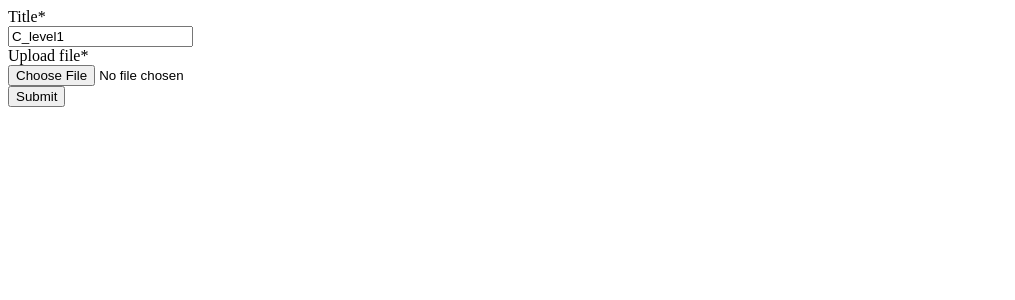
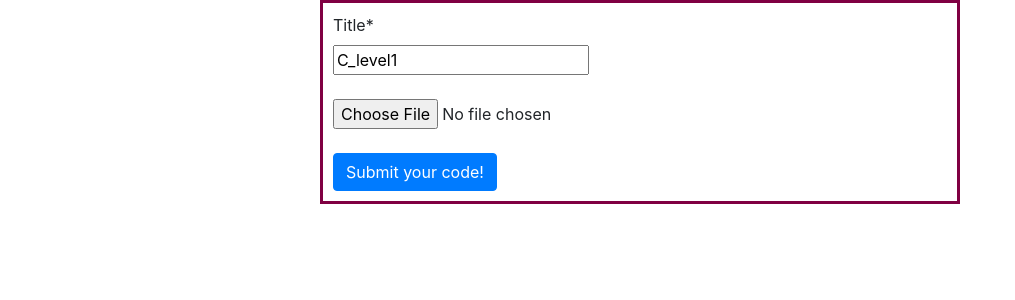
Before and after one commit to Lockers13/codefare, a Django app: page / in a window 1280 px wide. Shown: the top 300 px of the page, without its empty margins (0-1015 px from the left). Run offline with Django 3.2, Linux system fonts and the light colour scheme; some libraries are stand-ins or nearby versions.

Commit message:
Quick style change

```diff
--- a/code_review/views.py
+++ b/code_review/views.py
@@ -41,5 +41,5 @@ class CodeValidation(APIView):
                     break
             return Response(resp, status=status.HTTP_200_OK)
         else:
-            form = UploadFileForm()
+            form = app_forms.UploadFileForm()
             return render(request, 'index.html', {'form': form})
--- a/templates/base.html
+++ b/templates/base.html
@@ -3,6 +3,8 @@
 <html>
 <head>
 	<script src="https://ajax.googleapis.com/ajax/libs/jquery/3.5.1/jquery.min.js"></script>
+	<link rel="stylesheet" href="https://stackpath.bootstrapcdn.com/bootstrap/4.1.3/css/bootstrap.min.css" integrity="sha384-MCw98/SFnGE8fJT3GXwEOngsV7Zt27NXFoaoApmYm81iuXoPkFOJwJ8ERdknLPMO" crossorigin="anonymous">
+
 
 	{% if title %}
 		<title>CodeFare - {{ title }}</title>
--- a/templates/index.html
+++ b/templates/index.html
@@ -3,13 +3,28 @@
 {% load crispy_forms_tags %}
 {% load static %}
 {% block content %}
+<div style="  margin: auto;
+width: 50%;
+border: 3px solid #800042;
+padding: 10px;">
+<form id="code_form" action="" enctype="multipart/form-data" method="post">
+  {% csrf_token %}
+    <div class="form-row">
+      <div class="form-group col-md-6 mb-0">
+        {{ form.title|as_crispy_field }}
+      </div>
+      </div>
+      <br>
+    <div class="form-row">
+      <div class="form-group col-md-6 mb-0">
+        {{ form.upload_file }}
+      </div>
+    </div>
+  <br>
+    <button type="submit" class="btn btn-primary">Submit your code!</button>
+</form>
+</div>
 
-<form id="code_form" action="" enctype="multipart/form-data" method="post">
-  {{ form|crispy }}
-  <input type="submit" value="Submit">
-</form>
-<div id="div1">
-</div>
 
 <script src="{% static 'js/index.js' %}"></script>
 {% endblock %}
```
